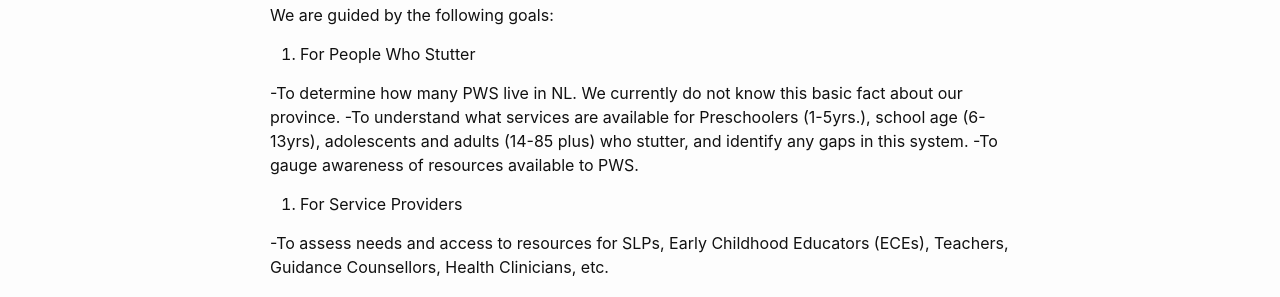
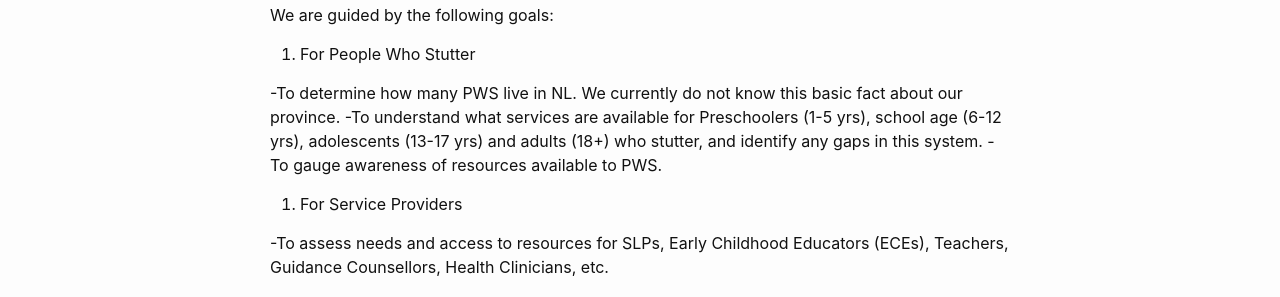
Before and after one commit to pauldedecker/commco-lab, a Jekyll site: the page built from Goals.md, in a window 1280 px wide. Shown: the part 167-464 px from the top of the page. Built offline with Jekyll 4.4.1, drawn with Linux system fonts in a browser that asks for light colours.

Commit message:
Update Goals.md

```diff
--- a/Goals.md
+++ b/Goals.md
@@ -9,7 +9,7 @@ We are guided by the following goals:
 1. For People Who Stutter
 
 -To determine how many PWS live in NL. We currently do not know this basic fact about our province.
--To understand what services are available for Preschoolers (1-5yrs.), school age (6-13yrs), adolescents and adults (14-85 plus) who stutter, and identify any gaps in this system.
+-To understand what services are available for Preschoolers (1-5 yrs), school age (6-12 yrs), adolescents (13-17 yrs) and adults (18+) who stutter, and identify any gaps in this system.
 -To gauge awareness of resources available to PWS.
 
 2. For Service Providers
```
